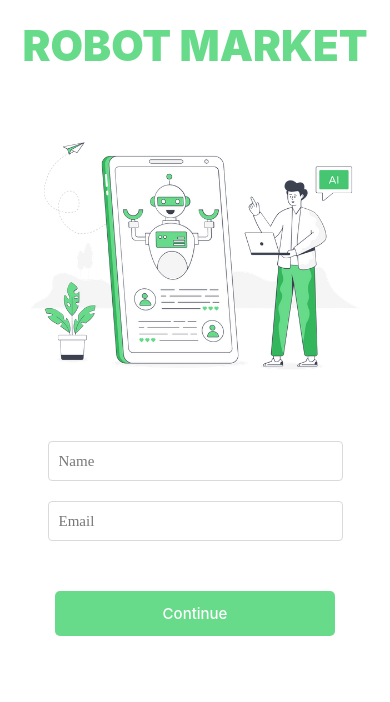
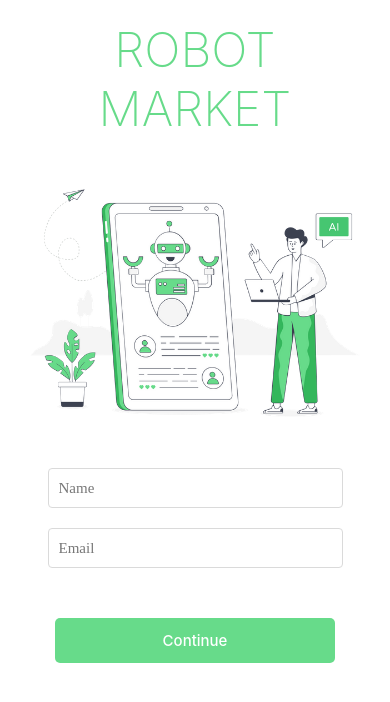
Before and after one commit to Oshannk/robot_market, a React Native app: screen /WelcomeScreen in a window 390 px wide. Shown: the top 702 px of the page. Built offline with nearby package versions, Linux system fonts and the light colour scheme.

Commit message:
header done

```diff
--- a/src/navigation/AppNavigator.tsx
+++ b/src/navigation/AppNavigator.tsx
@@ -3,22 +3,42 @@ import {NavigationContainer} from '@react-navigation/native';
 import {createStackNavigator} from '@react-navigation/stack';
 import WelcomeScreen from '../screens/WelcomeScreen';
 import HomeScreen from '../screens/HomeScreen';
-
+import {StatusBar, TouchableOpacity} from 'react-native';
+import Feather from 'react-native-vector-icons/Feather';
 const Stack = createStackNavigator();
 
 const AppNavigator = () => {
   return (
     <NavigationContainer>
+      <StatusBar backgroundColor={'#67db8a'} />
+
       <Stack.Navigator>
         <Stack.Screen
           name="WelcomeScreen"
           component={WelcomeScreen}
           options={{headerShown: false}}
         />
+
         <Stack.Screen
+          options={({navigation}) => ({
+            title: 'Store',
+            headerTitleStyle: {color: '#403F3F', fontSize: 24},
+            headerShown: true,
+            headerTintColor: '#fff',
+            headerLeft: () => <></>,
+            headerStyle: {
+              backgroundColor: '#67db8a',
+            },
+            headerRight: () => (
+              <TouchableOpacity
+                style={{marginRight: 20}}
+                onPress={() => navigation.navigate('Add Student')}>
+                <Feather name="shopping-cart" size={25} color="#403F3F" />
+              </TouchableOpacity>
+            ),
+          })}
           name="HomeScreen"
           component={HomeScreen}
-          options={{headerShown: false}}
         />
       </Stack.Navigator>
     </NavigationContainer>
--- a/src/screens/WelcomeScreen.tsx
+++ b/src/screens/WelcomeScreen.tsx
@@ -69,14 +69,14 @@ const WelcomeScreen = () => {
   return (
     <KeyboardAvoidingView
       keyboardVerticalOffset={0}
-      style={{flex: 1, alignItems: 'center', backgroundColor: 'white'}}
+      style={styles.avoidingView}
       behavior={Platform.OS === 'ios' ? 'padding' : 'height'}>
       <ScrollView
         showsVerticalScrollIndicator={false}
         style={styles.containerScrollView}>
         <View style={styles.container}>
           <View style={styles.title}>
-            <Text style={styles.titleText}>ROBOT MARKET</Text>
+            <Text style={styles.titleText}>{`ROBOT\nMARKET`}</Text>
           </View>
           <View style={styles.imageView}>
             <Image
@@ -118,6 +118,7 @@ const WelcomeScreen = () => {
 };
 
 const styles = StyleSheet.create({
+  avoidingView: {flex: 1, alignItems: 'center', backgroundColor: 'white'},
   loginView: {width: '80%', paddingVertical: 10},
   loginButton: {
     height: 45,
@@ -136,9 +137,14 @@ const styles = StyleSheet.create({
   imageView: {
     justifyContent: 'center',
     alignItems: 'center',
-    paddingVertical: 40,
+    paddingVertical: 20,
   },
-  titleText: {color: '#67db8a', fontSize: 42, fontWeight: '900'},
+  titleText: {
+    color: '#67db8a',
+    fontSize: 48,
+    fontWeight: '200',
+    textAlign: 'center',
+  },
   title: {
     paddingVertical: 20,
     justifyContent: 'center',
```
Also changed, not shown: 3 other files (tests, documents, lock files or other folders).
